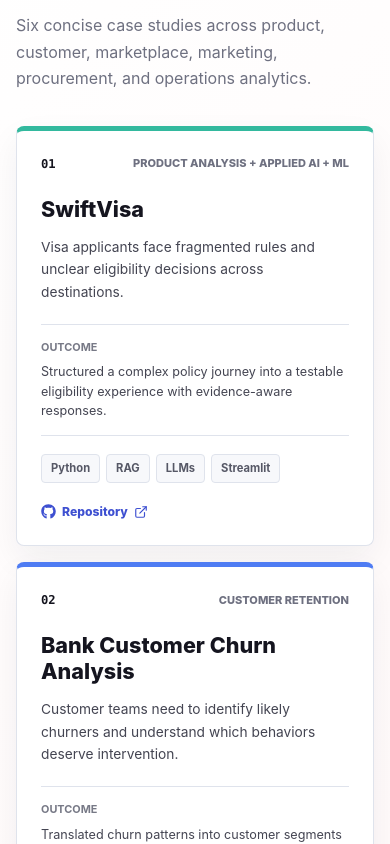
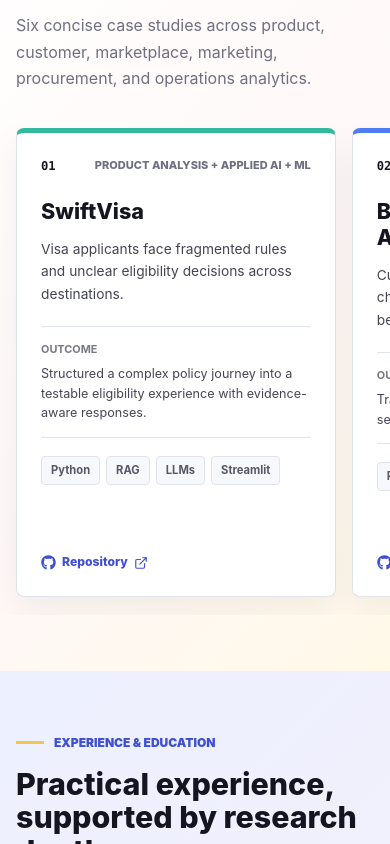
Before and after one commit to atharva1845/atharva-analyst-portfolio, a Next.js app: page / in a window 390 px wide. Shown: the part 4540-5384 px from the top of the page. Built offline with nearby package versions, Linux system fonts and the light colour scheme; no server answers.

Commit message:
feat: improve research order and mobile projects

```diff
--- a/src/components/portfolio.module.css
+++ b/src/components/portfolio.module.css
@@ -609,6 +609,11 @@
   display: grid;
   grid-template-columns: repeat(3, 1fr);
   gap: 16px;
+}
+
+.projectsGrid:focus-visible {
+  outline: 3px solid #324bd5;
+  outline-offset: 4px;
 }
 
 .projectCard {
@@ -1301,10 +1306,29 @@
   .sectionHeading { grid-template-columns: 1fr; gap: 16px; margin-bottom: 34px; }
   .sectionHeading h2 { font-size: 2.15rem; }
   .aboutLayout { grid-template-columns: 1fr; gap: 36px; }
-  .skillsGrid,
-  .projectsGrid { grid-template-columns: 1fr; }
+  .skillsGrid { grid-template-columns: 1fr; }
+  .projectsGrid {
+    grid-template-columns: none;
+    grid-auto-flow: column;
+    grid-auto-columns: min(82vw, 340px);
+    margin-inline: -16px;
+    padding: 2px 16px 18px;
+    overflow-x: auto;
+    overscroll-behavior-inline: contain;
+    scroll-padding-inline: 16px;
+    scroll-snap-type: x mandatory;
+    scrollbar-width: none;
+    -webkit-overflow-scrolling: touch;
+  }
+  .projectsGrid::-webkit-scrollbar { display: none; }
+  .projectsGrid > div {
+    min-width: 0;
+    height: 100%;
+    scroll-snap-align: start;
+    scroll-snap-stop: always;
+  }
   .skillCard { min-height: auto; }
-  .projectCard { min-height: 390px; }
+  .projectCard { min-height: 390px; height: 100%; }
   .companyLine { grid-template-columns: 78px 1fr; }
   .companyLine time { grid-column: 2; }
   .educationCard { grid-template-columns: 1fr; }
--- a/src/components/portfolio.tsx
+++ b/src/components/portfolio.tsx
@@ -183,7 +183,7 @@
         title="Work that moves from analysis to action."
         intro="Six concise case studies across product, customer, marketplace, marketing, procurement, and operations analytics."
       >
-        <div className={styles.projectsGrid}>
+        <div className={styles.projectsGrid} role="region" aria-label="Project carousel" tabIndex={0}>
           {projects.map((project, index) => (
             <Reveal key={project.slug} delay={(index % 3) * 0.06}>
               <motion.article className={`${styles.projectCard} ${styles[projectAccents[index]]}`} whileHover={shouldReduceMotion ? undefined : { y: -7 }}>
@@ -265,23 +265,6 @@
         </div>
 
         <div className={styles.researchShowcase}>
-          <Reveal>
-            <a className={styles.achievementFeature} href={achievement.image} target="_blank" rel="noreferrer">
-              <div className={styles.achievementImage}>
-                <Image src={achievement.image} alt="" width={1308} height={1179} sizes="(max-width: 780px) calc(100vw - 72px), 390px" />
-              </div>
-              <div className={styles.achievementCopy}>
-                <small>2025 recognition</small>
-                <h3>{achievement.title}</h3>
-                <p>{achievement.detail}</p>
-                <div className={styles.achievementSignals}>
-                  {achievement.signals.map((signal) => <span key={signal}>{signal}</span>)}
-                </div>
-                <span>View certificate <ArrowUpRight size={14} /></span>
-              </div>
-            </a>
-          </Reveal>
-
           <div className={styles.publicationGrid}>
             {research.map((paper, index) => (
               <Reveal key={paper.doi} delay={index * 0.06}>
@@ -304,6 +287,23 @@
               </Reveal>
             ))}
           </div>
+
+          <Reveal>
+            <a className={styles.achievementFeature} href={achievement.image} target="_blank" rel="noreferrer">
+              <div className={styles.achievementImage}>
+                <Image src={achievement.image} alt="" width={1308} height={1179} sizes="(max-width: 780px) calc(100vw - 72px), 390px" />
+              </div>
+              <div className={styles.achievementCopy}>
+                <small>2025 recognition</small>
+                <h3>{achievement.title}</h3>
+                <p>{achievement.detail}</p>
+                <div className={styles.achievementSignals}>
+                  {achievement.signals.map((signal) => <span key={signal}>{signal}</span>)}
+                </div>
+                <span>View certificate <ArrowUpRight size={14} /></span>
+              </div>
+            </a>
+          </Reveal>
         </div>
       </Section>
 
```
